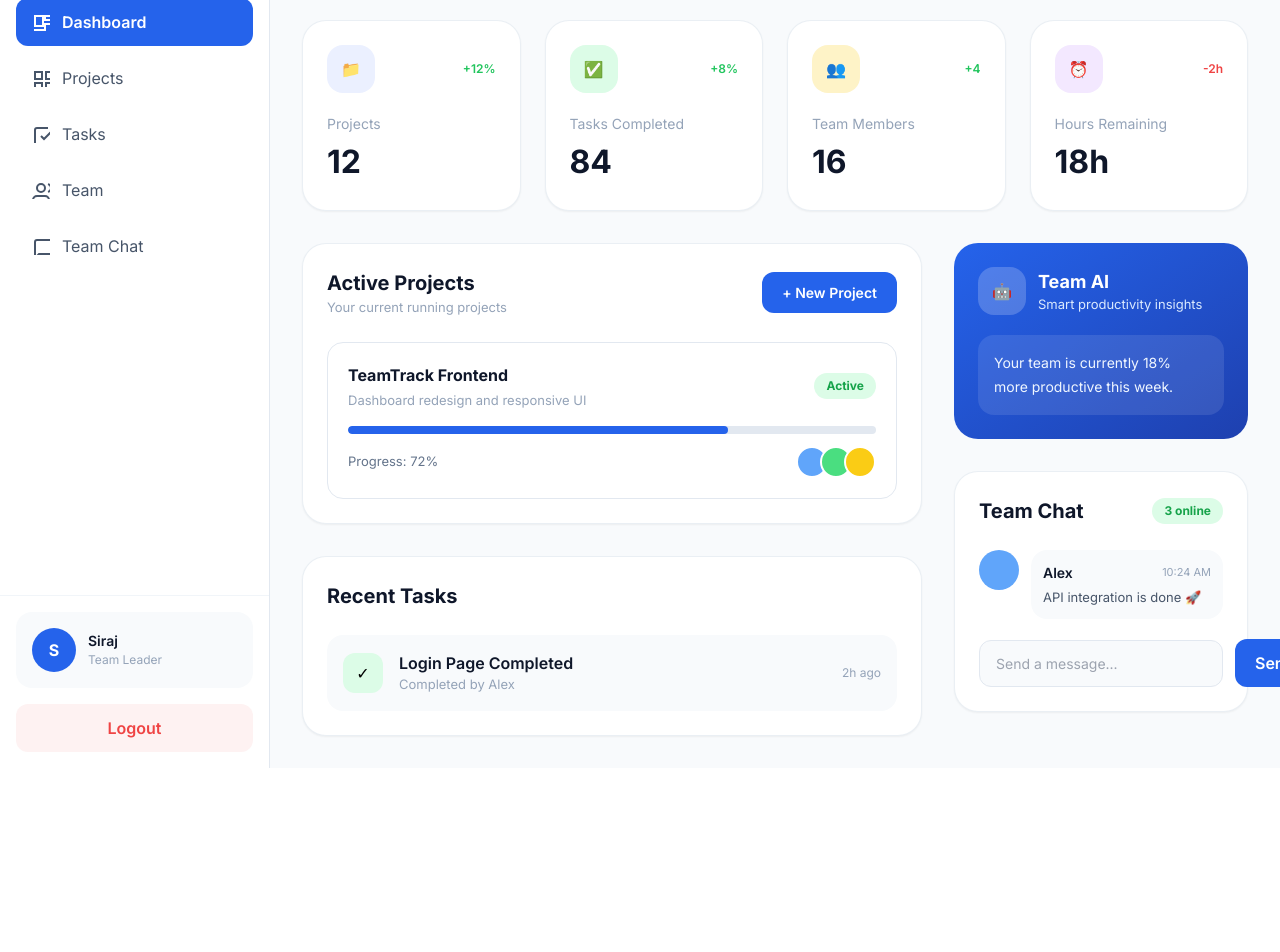
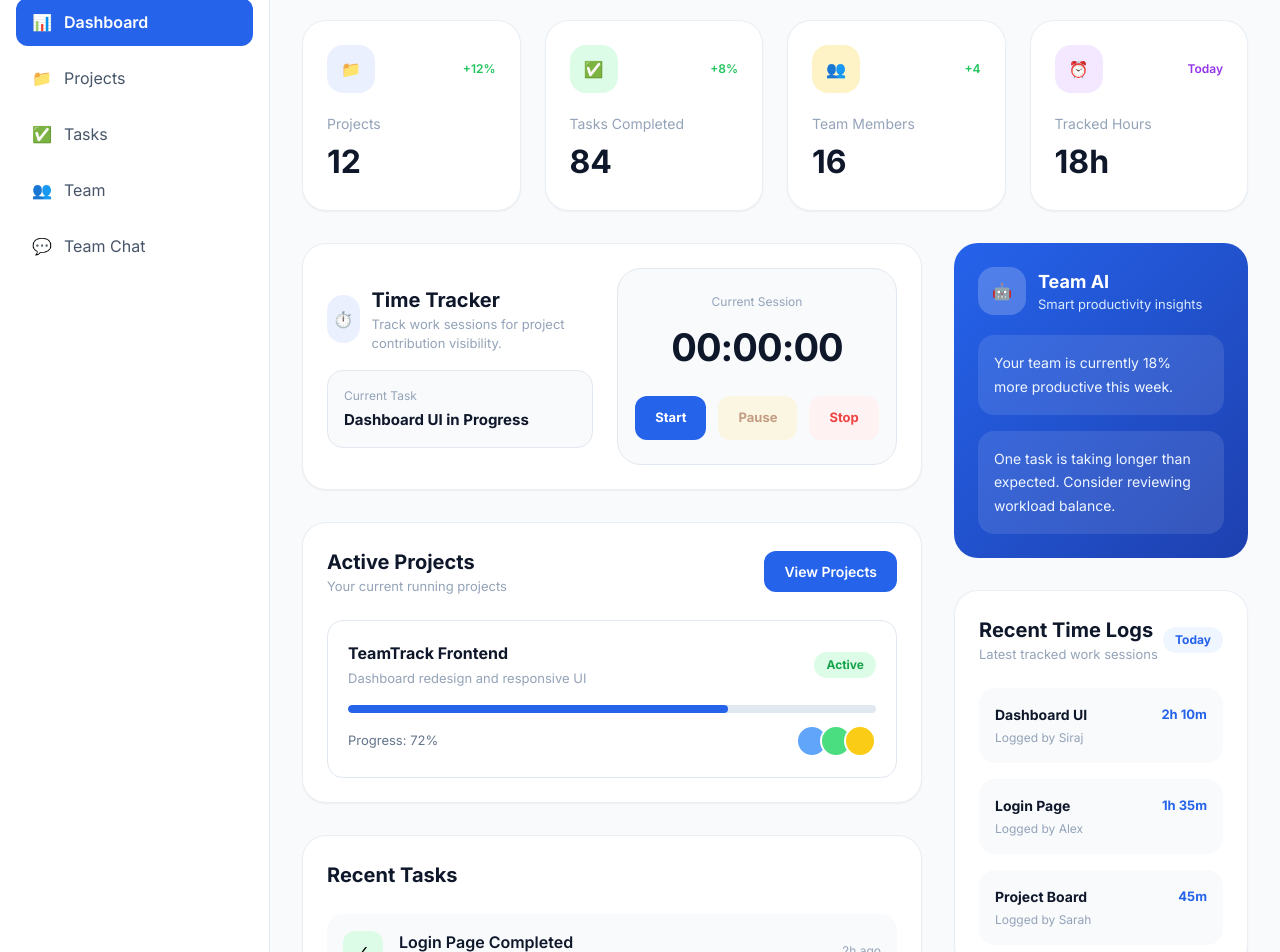
Before and after one commit to Mohammadsiraj10/Teamtrack-FrontEnd, a Nuxt app: page /dashboard in a window 1280 px wide. Shown: the part 120-1072 px from the top of the page. Before the commit the page ends 888 px from the top, so only its background shows below. Built offline with nearby package versions, Linux system fonts and the light colour scheme.

Commit message:
updated dashboard with time tracker

```diff
--- a/app/pages/dashboard.vue
+++ b/app/pages/dashboard.vue
@@ -25,9 +25,7 @@
           to="/dashboard"
           class="flex items-center gap-3 bg-[#2563EB] text-white px-4 py-3 rounded-xl font-semibold"
         >
-          <svg width="18" height="18" fill="none" stroke="currentColor" stroke-width="2">
-            <path d="M3 13h8V3H3v10zM13 21h8V11h-8v10zM13 3v4h8V3h-8zM3 21v-4h8v4H3z"/>
-          </svg>
+          <span>📊</span>
           Dashboard
         </NuxtLink>
 
@@ -35,12 +33,7 @@
           to="/projects"
           class="flex items-center gap-3 px-4 py-3 rounded-xl text-[#475569] hover:bg-[#F1F5F9] transition"
         >
-          <svg width="18" height="18" fill="none" stroke="currentColor" stroke-width="2">
-            <rect x="3" y="3" width="7" height="7"/>
-            <rect x="14" y="3" width="7" height="7"/>
-            <rect x="14" y="14" width="7" height="7"/>
-            <rect x="3" y="14" width="7" height="7"/>
-          </svg>
+          <span>📁</span>
           Projects
         </NuxtLink>
 
@@ -48,10 +41,7 @@
           to="/tasks"
           class="flex items-center gap-3 px-4 py-3 rounded-xl text-[#475569] hover:bg-[#F1F5F9] transition"
         >
-          <svg width="18" height="18" fill="none" stroke="currentColor" stroke-width="2">
-            <path d="M9 11l3 3L22 4"/>
-            <path d="M21 12v7a2 2 0 0 1-2 2H5a2 2 0 0 1-2-2V5a2 2 0 0 1 2-2h11"/>
-          </svg>
+          <span>✅</span>
           Tasks
         </NuxtLink>
 
@@ -59,12 +49,7 @@
           to="/team"
           class="flex items-center gap-3 px-4 py-3 rounded-xl text-[#475569] hover:bg-[#F1F5F9] transition"
         >
-          <svg width="18" height="18" fill="none" stroke="currentColor" stroke-width="2">
-            <path d="M17 21v-2a4 4 0 0 0-4-4H5a4 4 0 0 0-4 4v2"/>
-            <circle cx="9" cy="7" r="4"/>
-            <path d="M23 21v-2a4 4 0 0 0-3-3.87"/>
-            <path d="M16 3.13a4 4 0 0 1 0 7.75"/>
-          </svg>
+          <span>👥</span>
           Team
         </NuxtLink>
 
@@ -72,16 +57,13 @@
           to="/chat"
           class="flex items-center gap-3 px-4 py-3 rounded-xl text-[#475569] hover:bg-[#F1F5F9] transition"
         >
-          <svg width="18" height="18" fill="none" stroke="currentColor" stroke-width="2">
-            <path d="M21 15a2 2 0 0 1-2 2H7l-4 4V5a2 2 0 0 1 2-2h14a2 2 0 0 1 2 2z"/>
-          </svg>
+          <span>💬</span>
           Team Chat
         </NuxtLink>
       </nav>
 
       <!-- Bottom -->
       <div class="p-4 border-t border-[#F1F5F9]">
-
         <div class="bg-[#F8FAFC] rounded-2xl p-4 mb-4">
           <div class="flex items-center gap-3">
             <div class="w-11 h-11 rounded-full bg-[#2563EB] flex items-center justify-center text-white font-bold">
@@ -124,11 +106,7 @@
 
           <!-- Notification -->
           <button class="relative w-11 h-11 rounded-xl bg-[#F8FAFC] flex items-center justify-center hover:bg-[#EFF6FF] transition">
-            <svg width="20" height="20" fill="none" stroke="#334155" stroke-width="2">
-              <path d="M18 8A6 6 0 006 8c0 7-3 9-3 9h18s-3-2-3-9"/>
-              <path d="M13.73 21a2 2 0 0 1-3.46 0"/>
-            </svg>
-
+            <span class="text-[18px]">🔔</span>
             <span class="absolute top-2 right-2 w-2 h-2 bg-red-500 rounded-full"></span>
           </button>
 
@@ -152,7 +130,7 @@
         <!-- ===== STATS ===== -->
         <div class="grid grid-cols-1 md:grid-cols-2 xl:grid-cols-4 gap-6 mb-8">
 
-          <!-- Card -->
+          <!-- Projects -->
           <div class="bg-white rounded-3xl p-6 border border-[#E2E8F0]/70 shadow-sm hover:shadow-lg transition-all duration-300">
             <div class="flex items-center justify-between mb-5">
               <div class="w-12 h-12 rounded-2xl bg-[#EBF0FF] flex items-center justify-center">
@@ -168,7 +146,7 @@
             <h3 class="text-[32px] font-bold text-[#0F172A]">12</h3>
           </div>
 
-          <!-- Card -->
+          <!-- Tasks Completed -->
           <div class="bg-white rounded-3xl p-6 border border-[#E2E8F0]/70 shadow-sm hover:shadow-lg transition-all duration-300">
             <div class="flex items-center justify-between mb-5">
               <div class="w-12 h-12 rounded-2xl bg-[#DCFCE7] flex items-center justify-center">
@@ -184,7 +162,7 @@
             <h3 class="text-[32px] font-bold text-[#0F172A]">84</h3>
           </div>
 
-          <!-- Card -->
+          <!-- Team Members -->
           <div class="bg-white rounded-3xl p-6 border border-[#E2E8F0]/70 shadow-sm hover:shadow-lg transition-all duration-300">
             <div class="flex items-center justify-between mb-5">
               <div class="w-12 h-12 rounded-2xl bg-[#FEF3C7] flex items-center justify-center">
@@ -200,19 +178,19 @@
             <h3 class="text-[32px] font-bold text-[#0F172A]">16</h3>
           </div>
 
-          <!-- Card -->
+          <!-- Tracked Hours -->
           <div class="bg-white rounded-3xl p-6 border border-[#E2E8F0]/70 shadow-sm hover:shadow-lg transition-all duration-300">
             <div class="flex items-center justify-between mb-5">
               <div class="w-12 h-12 rounded-2xl bg-[#F3E8FF] flex items-center justify-center">
                 ⏰
               </div>
 
-              <span class="text-[12px] font-semibold text-red-500">
-                -2h
+              <span class="text-[12px] font-semibold text-[#9333EA]">
+                Today
               </span>
             </div>
 
-            <p class="text-[14px] text-[#94A3B8] mb-1">Hours Remaining</p>
+            <p class="text-[14px] text-[#94A3B8] mb-1">Tracked Hours</p>
             <h3 class="text-[32px] font-bold text-[#0F172A]">18h</h3>
           </div>
         </div>
@@ -223,7 +201,73 @@
           <!-- LEFT -->
           <div class="xl:col-span-2 space-y-8">
 
-            <!-- Projects -->
+            <!-- Timer Control -->
+            <div class="bg-white rounded-3xl border border-[#E2E8F0]/70 p-6 shadow-sm">
+              <div class="flex flex-col lg:flex-row lg:items-center lg:justify-between gap-6">
+
+                <div>
+                  <div class="flex items-center gap-3 mb-3">
+                    <div class="w-12 h-12 rounded-2xl bg-[#EBF0FF] flex items-center justify-center">
+                      ⏱️
+                    </div>
+
+                    <div>
+                      <h3 class="text-[20px] font-bold text-[#0F172A]">
+                        Time Tracker
+                      </h3>
+                      <p class="text-[13px] text-[#94A3B8]">
+                        Track work sessions for project contribution visibility.
+                      </p>
+                    </div>
+                  </div>
+
+                  <div class="bg-[#F8FAFC] border border-[#E2E8F0] rounded-2xl p-4 mt-4">
+                    <p class="text-[12px] text-[#94A3B8] mb-1">Current Task</p>
+                    <h4 class="text-[15px] font-bold text-[#0F172A]">
+                      Dashboard UI in Progress
+                    </h4>
+                  </div>
+                </div>
+
+                <div class="bg-[#F8FAFC] border border-[#E2E8F0] rounded-3xl p-6 min-w-[280px]">
+                  <p class="text-[12px] text-[#94A3B8] text-center mb-2">
+                    Current Session
+                  </p>
+
+                  <div class="text-center text-[38px] font-bold text-[#0F172A] tracking-tight mb-5">
+                    {{ formattedTimer }}
+                  </div>
+
+                  <div class="flex items-center justify-center gap-3">
+                    <button
+                      @click="startTimer"
+                      :disabled="timerRunning"
+                      class="bg-[#2563EB] hover:bg-[#1E40AF] disabled:opacity-50 disabled:cursor-not-allowed text-white text-[13px] font-bold px-5 py-3 rounded-xl transition"
+                    >
+                      Start
+                    </button>
+
+                    <button
+                      @click="pauseTimer"
+                      :disabled="!timerRunning"
+                      class="bg-[#FEF3C7] hover:bg-[#FDE68A] disabled:opacity-50 disabled:cursor-not-allowed text-[#92400E] text-[13px] font-bold px-5 py-3 rounded-xl transition"
+                    >
+                      Pause
+                    </button>
+
+                    <button
+                      @click="resetTimer"
+                      class="bg-red-50 hover:bg-red-100 text-red-500 text-[13px] font-bold px-5 py-3 rounded-xl transition"
+                    >
+                      Stop
+                    </button>
+                  </div>
+                </div>
+
+              </div>
+            </div>
+
+            <!-- Active Projects -->
             <div class="bg-white rounded-3xl border border-[#E2E8F0]/70 p-6 shadow-sm">
 
               <div class="flex items-center justify-between mb-6">
@@ -237,9 +281,12 @@
                   </p>
                 </div>
 
-                <button class="bg-[#2563EB] hover:bg-[#1E40AF] text-white text-[14px] font-semibold px-5 py-2.5 rounded-xl transition">
-                  + New Project
-                </button>
+                <NuxtLink
+                  to="/projects"
+                  class="bg-[#2563EB] hover:bg-[#1E40AF] text-white text-[14px] font-semibold px-5 py-2.5 rounded-xl transition"
+                >
+                  View Projects
+                </NuxtLink>
               </div>
 
               <div class="space-y-5">
@@ -317,6 +364,28 @@
                   </span>
                 </div>
 
+                <div class="flex items-center justify-between bg-[#F8FAFC] rounded-2xl p-4">
+                  <div class="flex items-center gap-4">
+                    <div class="w-10 h-10 rounded-xl bg-yellow-100 flex items-center justify-center">
+                      ⏳
+                    </div>
+
+                    <div>
+                      <h4 class="font-semibold text-[#0F172A]">
+                        Dashboard UI in Progress
+                      </h4>
+
+                      <p class="text-[13px] text-[#94A3B8]">
+                        Assigned to Siraj
+                      </p>
+                    </div>
+                  </div>
+
+                  <span class="text-[12px] text-[#94A3B8]">
+                    Now
+                  </span>
+                </div>
+
               </div>
             </div>
           </div>
@@ -343,10 +412,82 @@
                 </div>
               </div>
 
-              <div class="bg-white/10 rounded-2xl p-4">
+              <div class="bg-white/10 rounded-2xl p-4 mb-4">
                 <p class="text-[14px] leading-[1.7] text-blue-50">
                   Your team is currently 18% more productive this week.
                 </p>
+              </div>
+
+              <div class="bg-white/10 rounded-2xl p-4">
+                <p class="text-[14px] leading-[1.7] text-blue-50">
+                  One task is taking longer than expected. Consider reviewing workload balance.
+                </p>
+              </div>
+            </div>
+
+            <!-- Recent Time Logs -->
+            <div class="bg-white rounded-3xl border border-[#E2E8F0]/70 p-6 shadow-sm">
+
+              <div class="flex items-center justify-between mb-6">
+                <div>
+                  <h3 class="text-[20px] font-bold text-[#0F172A]">
+                    Recent Time Logs
+                  </h3>
+                  <p class="text-[13px] text-[#94A3B8]">
+                    Latest tracked work sessions
+                  </p>
+                </div>
+
+                <span class="text-[12px] bg-[#EFF6FF] text-[#2563EB] font-bold px-3 py-1 rounded-full">
+                  Today
+                </span>
+              </div>
+
+              <div class="space-y-4">
+                <div class="bg-[#F8FAFC] rounded-2xl p-4">
+                  <div class="flex items-center justify-between mb-1">
+                    <h4 class="text-[14px] font-bold text-[#0F172A]">
+                      Dashboard UI
+                    </h4>
+                    <span class="text-[13px] font-bold text-[#2563EB]">
+                      2h 10m
+                    </span>
+                  </div>
+
+                  <p class="text-[12px] text-[#94A3B8]">
+                    Logged by Siraj
+                  </p>
+                </div>
+
+                <div class="bg-[#F8FAFC] rounded-2xl p-4">
+                  <div class="flex items-center justify-between mb-1">
+                    <h4 class="text-[14px] font-bold text-[#0F172A]">
+                      Login Page
+                    </h4>
+                    <span class="text-[13px] font-bold text-[#2563EB]">
+                      1h 35m
+                    </span>
+                  </div>
+
+                  <p class="text-[12px] text-[#94A3B8]">
+                    Logged by Alex
+                  </p>
+                </div>
+
+                <div class="bg-[#F8FAFC] rounded-2xl p-4">
+                  <div class="flex items-center justify-between mb-1">
+                    <h4 class="text-[14px] font-bold text-[#0F172A]">
+                      Project Board
+                    </h4>
+                    <span class="text-[13px] font-bold text-[#2563EB]">
+                      45m
+                    </span>
+                  </div>
+
+                  <p class="text-[12px] text-[#94A3B8]">
+                    Logged by Sarah
+                  </p>
+                </div>
               </div>
             </div>
 
@@ -412,6 +553,7 @@
 </template>
 
 <script setup>
+import { computed, onUnmounted, ref } from 'vue'
 import { useRouter } from 'vue-router'
 
 definePageMeta({
@@ -420,7 +562,50 @@ definePageMeta({
 
 const router = useRouter()
 
+const timerSeconds = ref(0)
+const timerRunning = ref(false)
+let timerInterval = null
+
+const formattedTimer = computed(() => {
+  const hours = Math.floor(timerSeconds.value / 3600)
+  const minutes = Math.floor((timerSeconds.value % 3600) / 60)
+  const seconds = timerSeconds.value % 60
+
+  return [hours, minutes, seconds]
+    .map((value) => String(value).padStart(2, '0'))
+    .join(':')
+})
+
+const startTimer = () => {
+  if (timerRunning.value) return
+
+  timerRunning.value = true
+
+  timerInterval = setInterval(() => {
+    timerSeconds.value += 1
+  }, 1000)
+}
+
+const pauseTimer = () => {
+  timerRunning.value = false
+
+  if (timerInterval) {
+    clearInterval(timerInterval)
+    timerInterval = null
+  }
+}
+
+const resetTimer = () => {
+  pauseTimer()
+  timerSeconds.value = 0
+}
+
 const logout = () => {
+  pauseTimer()
   router.push('/login')
 }
+
+onUnmounted(() => {
+  pauseTimer()
+})
 </script>
```
